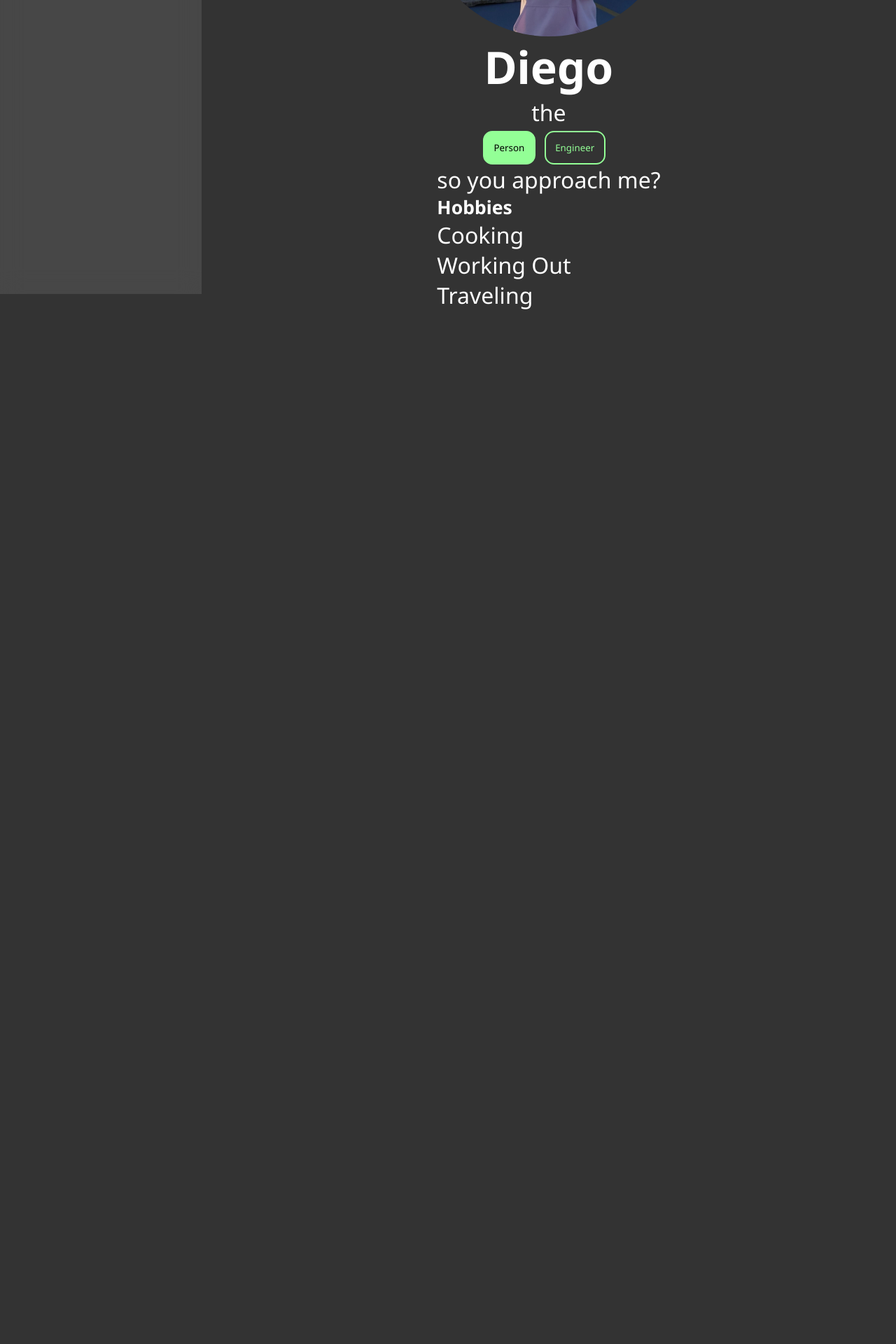
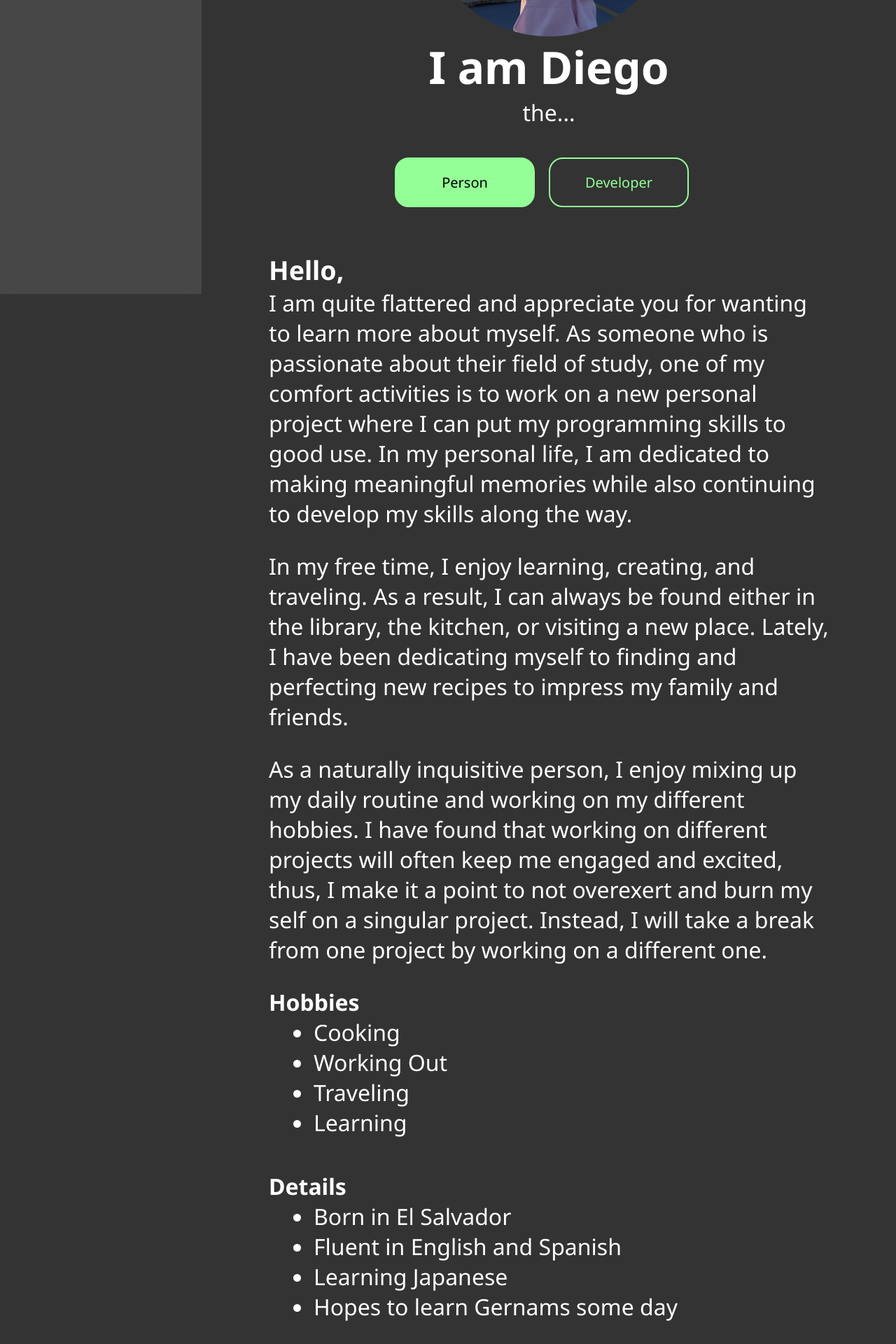
Before and after one commit to dac392/Portfolio-Personal-Website, a React (Create React App) app: page /about in a window 1280 px wide. Shown: the part 380-2300 px from the top of the page at 70% size. Before the commit the page ends 823 px from the top, so only its background shows below. Built offline with nearby package versions, Linux system fonts and the light colour scheme.

Commit message:
version 1.0 finished product

```diff
--- a/public/index.html
+++ b/public/index.html
@@ -5,7 +5,7 @@
     <link rel="preconnect" href="https://fonts.googleapis.com">
 <link rel="preconnect" href="https://fonts.gstatic.com" crossorigin>
 <link href="https://fonts.googleapis.com/css2?family=Noto+Sans:ital,wght@0,100;0,400;0,700;1,100;1,400;1,700&display=swap" rel="stylesheet">
-    <link rel="icon" href="%PUBLIC_URL%/favicon.ico" />
+    <link rel="icon" href="%PUBLIC_URL%/favicon.png" />
     <meta name="viewport" content="width=device-width, initial-scale=1" />
     <meta name="theme-color" content="#000000" />
     <meta
@@ -27,7 +27,7 @@
       work correctly both with client-side routing and a non-root public URL.
       Learn how to configure a non-root public URL by running `npm run build`.
     -->
-    <title>React App</title>
+    <title>Diego Castellanos</title>
   </head>
   <body>
     <noscript>You need to enable JavaScript to run this app.</noscript>
--- a/src/App.css
+++ b/src/App.css
@@ -309,6 +309,8 @@ img{
 }
 
 .btn{
+  min-width: 200px;
+  font-size: 1.25rem;
   background-color: #333;
   border: 2px solid #93FF96;
   color: #93FF96;
@@ -327,6 +329,27 @@ img{
 .btn:hover{
   background-color: #93FF96;
   color: #000;
+}
+
+/*
+  SUMMARY
+*/
+.summary{
+  padding: 2em;
+}
+
+.summary .container{
+  display: flex;
+  flex-wrap: wrap;
+  gap: 1.5em;
+}
+
+.summary p{
+  margin-bottom: 1em;
+}
+
+.summary li{
+  margin-left: 2em;
 }
 
 /*
--- a/src/Components/About.js
+++ b/src/Components/About.js
@@ -22,11 +22,12 @@ const About = ()=>{
             <img src={require("../Images/personal-pic.JPG")} alt="Diego with a cone on his head" /> :
             <img src={require("../Images/professional-pic.jpg")} alt="Diego looking semi professional" />
         }
-        <h1>Diego</h1>
-        <p>the</p>
+        <h1>I am Diego</h1>
+        <p>the...</p>
+        <br/>
         <div className="inline">
             <button onClick={toggleTrue} className={(personal)? "btn selected":"btn"}>Person</button>
-            <button onClick={toggleFalse} className={(!personal)? "btn selected":"btn"}>Engineer</button>
+            <button onClick={toggleFalse} className={(!personal)? "btn selected":"btn"}>Developer</button>
         </div>
         {
             (personal)?
--- a/src/Components/Engineer.js
+++ b/src/Components/Engineer.js
@@ -2,9 +2,39 @@ import React from "react";
 
 const Engineer = ()=>{
     return (
-        <>
-            <h1>TDB</h1>
-        </>
+
+        <article className="summary">
+            <section>
+                <h3>Greetings!</h3>
+                <p>As a passionate software engineer, I am eager to develop applications and I have a strong interest in debugging and optimizing projects. I am constantly seeking to learn new technical skills and have an insatiable taste for tech-related topics.</p>
+                <p>In my professional life, I am dedicated to delivering high-quality work and am eager to gain experience in the field. I am a hardworking and reliable individual with a strong work ethic and a passion for technology.</p>
+                <p>I am confident in my ability to make a valuable contribution to any team, and I am always looking for new opportunities to grow and develop my skills. I believe that my knowledge and enthusiasm make me an ideal candidate for any software engineering position, and I am excited to begin my career in this exciting field.</p>
+            </section>
+            <div className="container">
+                <section>
+                    <h4>Skills</h4>
+                    <ul>
+                        <li>Web Development</li>
+                        <li>Database Magement Systems</li>
+                        <li>Object Oriented Programming</li>
+                        <li>macOS/Linux Terminal</li>
+                        <li>Git/Github/Version Controll</li>
+                    </ul>
+                </section>
+
+                <section>
+                    <h4>Languages</h4>
+                    <ul>
+                        <li>MySQL</li>
+                        <li>Python</li>
+                        <li>JavaScript</li>
+                        <li>Java</li>
+                        <li>C</li>
+                    </ul>
+                </section>
+            </div>
+        </article>
+
     );
 }
 
--- a/src/Components/Home.js
+++ b/src/Components/Home.js
@@ -3,9 +3,8 @@ import React from "react";
 const Home = ()=>{
     return (
         <div className="main-content">
-            {/* <img src={professional} alt="Diego's profile" height={200} width={200} /> */}
             <p className="p-title">&gt; My Name is Diego!</p>
-            <h1>I help bring ideas to life<br/>One line of code at a time</h1>
+            <h1>I help bring ideas to life,<br/>One line of code at a time</h1>
             <p className="subtitle"><small>Software & Front-end Developer</small></p>
             <a href="https://www.linkedin.com/in/dac392/"  target="_blank" rel="noreferrer" className="a-button">connect with me</a>
         </div>
--- a/src/Components/Person.js
+++ b/src/Components/Person.js
@@ -2,19 +2,36 @@ import React from "react";
 
 const Person = ()=>{
     return (
-        <>
-            <article>
+
+        <article className="summary">
+            <section className="description">
+                <h3>Hello,</h3>
+                <p>I am quite flattered and appreciate you for wanting to learn more about myself. As someone who is passionate about their field of study, one of my comfort activities is to work on a new personal project where I can put my programming skills to good use. In my personal life, I am dedicated to making meaningful memories while also continuing to develop my skills along the way.</p>
+                <p>In my free time, I enjoy learning, creating, and traveling. As a result,  I can always be found either in the library, the kitchen, or visiting a new place. Lately, I have been dedicating myself to finding and perfecting new recipes to impress my family and friends. </p>
+                <p>As a naturally inquisitive person, I enjoy mixing up my daily routine and working on my different hobbies. I have found that working on different projects will often keep me engaged and excited, thus,  I make it a point to not overexert and burn my self on a singular project. Instead, I will take a break from one project by working on a different one.</p>
+            </section>
+            <div className="container">
                 <section>
-                    <p>so you approach me?</p>
+                    <h4>Hobbies</h4>
+                    <ul>
+                        <li>Cooking</li>
+                        <li>Working Out</li>
+                        <li>Traveling</li>
+                        <li>Learning</li>
+                    </ul>
                 </section>
                 <section>
-                    <h5>Hobbies</h5>
-                    <p>Cooking</p>
-                    <p>Working Out</p>
-                    <p>Traveling</p>
+                    <h4>Details</h4>
+                    <ul>
+                        <li>Born in El Salvador</li>
+                        <li>Fluent in English and Spanish</li>
+                        <li>Learning Japanese</li>
+                        <li>Hopes to learn Gernams some day</li>
+                    </ul>
                 </section>
-            </article>
-        </>
+            </div>
+        </article>
+
     );
 }
 
--- a/src/Components/Projects.js
+++ b/src/Components/Projects.js
@@ -9,6 +9,7 @@ const Projects = ()=>{
                     <h3>BuyMe</h3>
                     <p>A data base management system used for maintaining an auction website akin to ebay.</p>
                     <p>Built in Java and makes use of a MySQL db and a jsp front end to function.</p>
+                    <a href="https://github.com/dac392/BuyMe-DBMS-Java" target="_blank" rel="noreferrer">View repository</a>
                 </section>
                 <section>
                     <p><small>Sep 14, 2022</small></p>
```
Also changed, not shown: public/favicon.png (added), 1 other file (tests, documents, lock files or other folders).
